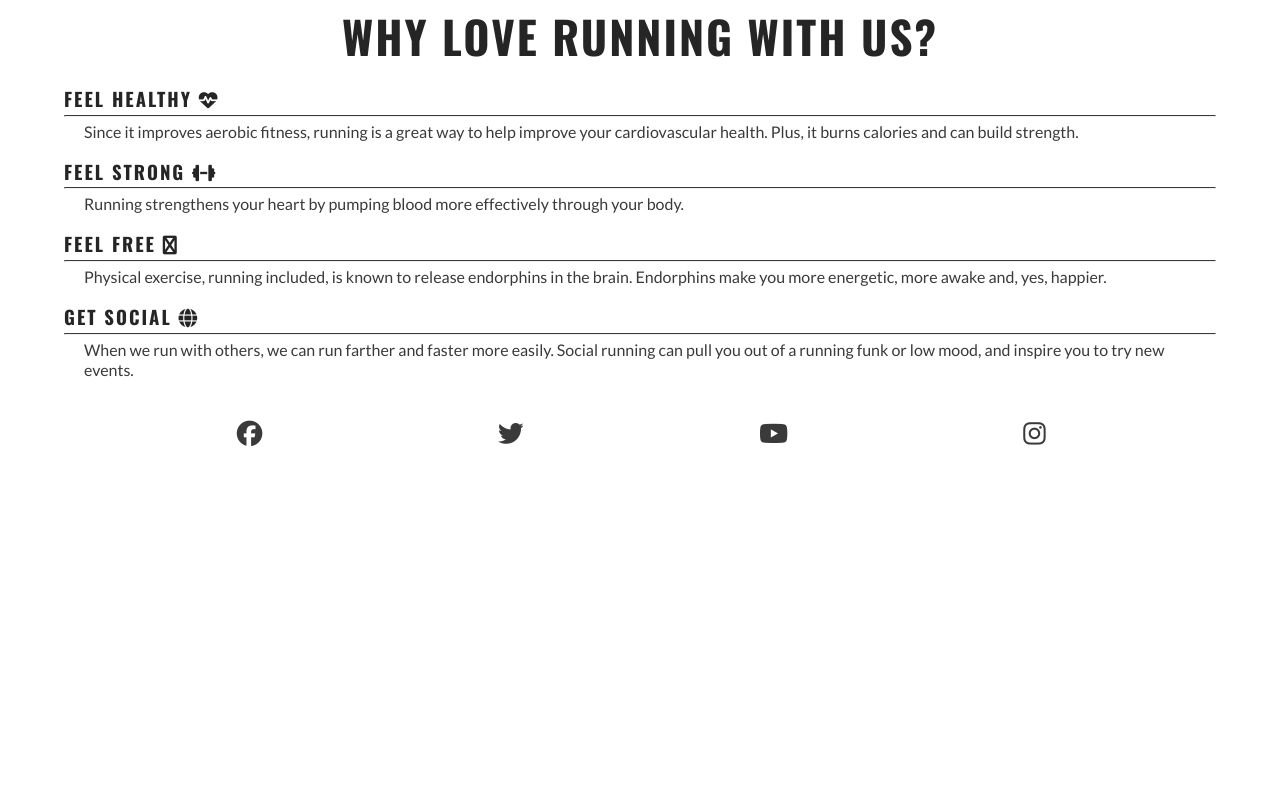
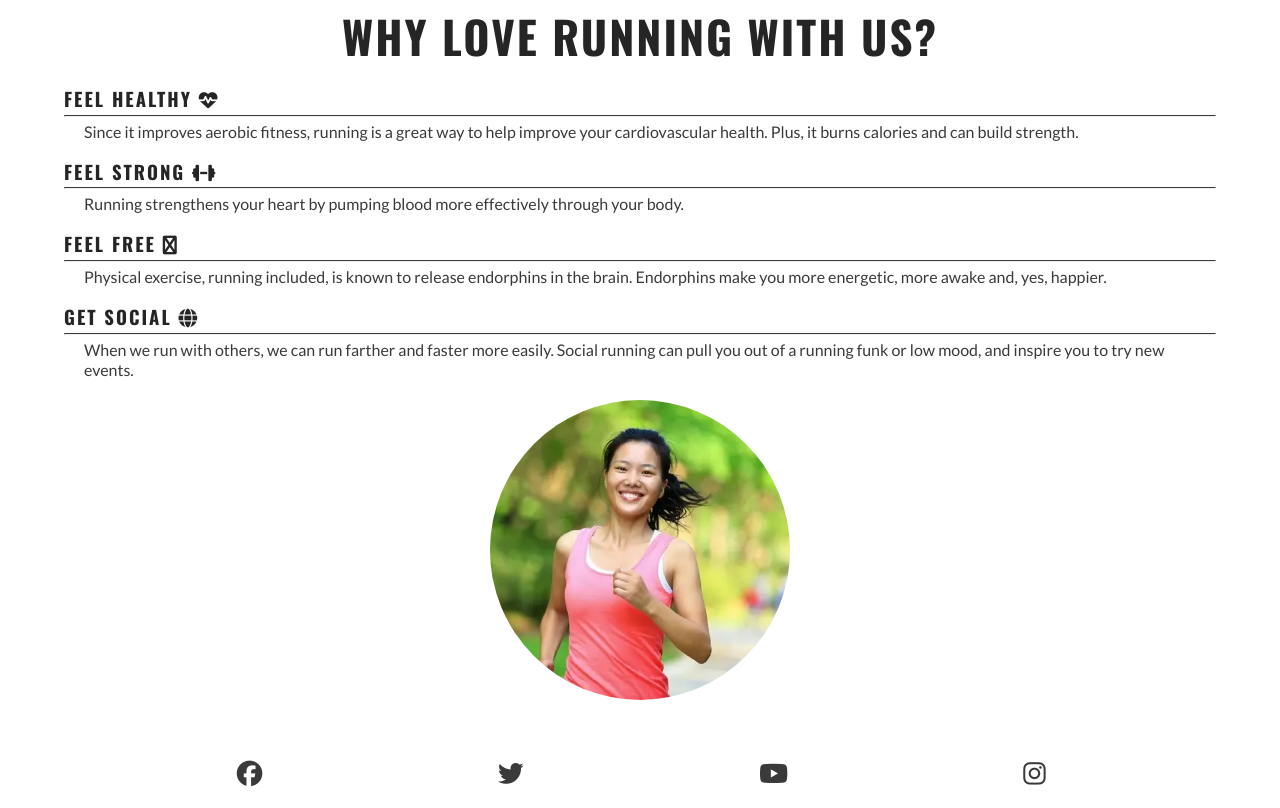
Before and after one commit to Sirjay009/love-running, a plain HTML site: page index.html in a window 1280 px wide. Shown: the part 696-1504 px from the top of the page. Before the commit the page ends 1164 px from the top, so only its background shows below. Drawn offline with nearby package versions, Linux system fonts and the light colour scheme.

Commit message:
Add circular image to reasons section

```diff
--- a/assets/css/style.css
+++ b/assets/css/style.css
@@ -23,11 +23,6 @@ h1, h2, h3 {
     text-transform: uppercase;
     letter-spacing: 2px;
     color: #252525;
-}
-
-hr {
-    border-top: 1px solid #3a3a3a;
-    margin: 5px 0;
 }
 
 /* Header */
@@ -97,7 +92,7 @@ main {
 #hero {
     height: 600px;
     width: 100%;
-    background: url("../images/hero-image.webp") no-repeat center center/cover;
+    background: url("../images/hero-image.webp") no-repeat center center / cover;
     position: relative;
 }
 
@@ -120,6 +115,30 @@ main {
 #benefits p {
     padding: 0 20px;
 }
+
+#benefits hr {
+    border-top: 1px solid #3a3a3a;
+    margin: 5px 0;
+}
+
+#circle-cover-bg {
+    background: url("../images/reasons-image.webp") no-repeat top center / cover;
+    height: 90vw;
+    width: 90vw;
+    margin-bottom: 20px;
+    /* Makes the square image into a circle */
+    border-radius: 50%;
+    max-width: 300px;
+    max-height: 300px;
+}
+
+#benefits-image {
+    display: flex;
+    align-items: center;
+    justify-content: center;
+}
+
+
 
 #cover-text {
     /* Final rgba value sets the opacity so it is semi-transparent */
--- a/index.html
+++ b/index.html
@@ -75,6 +75,9 @@
                     <hr>
                     <p>When we run with others, we can run farther and faster more easily. Social running can pull you out of a running funk or low mood, and inspire you to try new events.</p>
                 </div>
+                <div id="benefits-image">
+                    <div id="circle-cover-bg"></div>
+                </div>
             </div>
         </div>
     </section>
```
Also changed, not shown: assets/images/reasons-image.webp (added).
